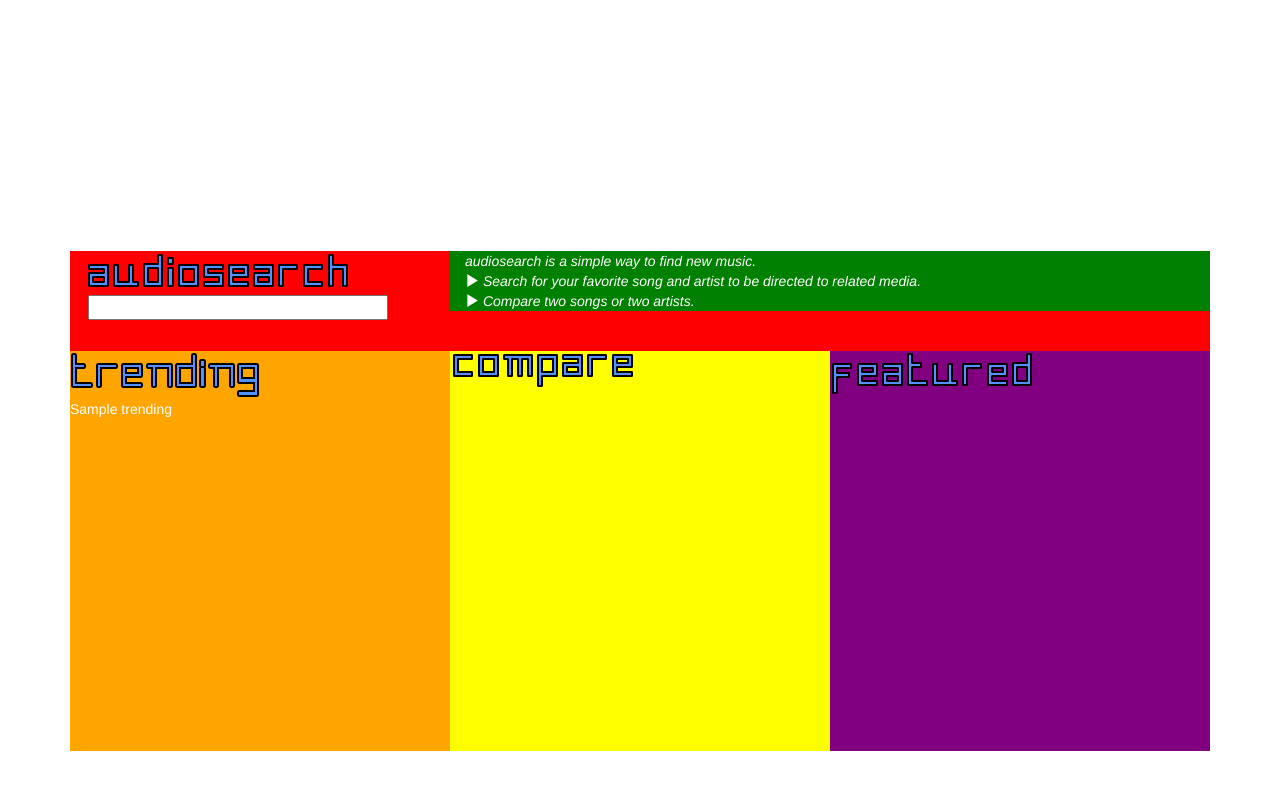
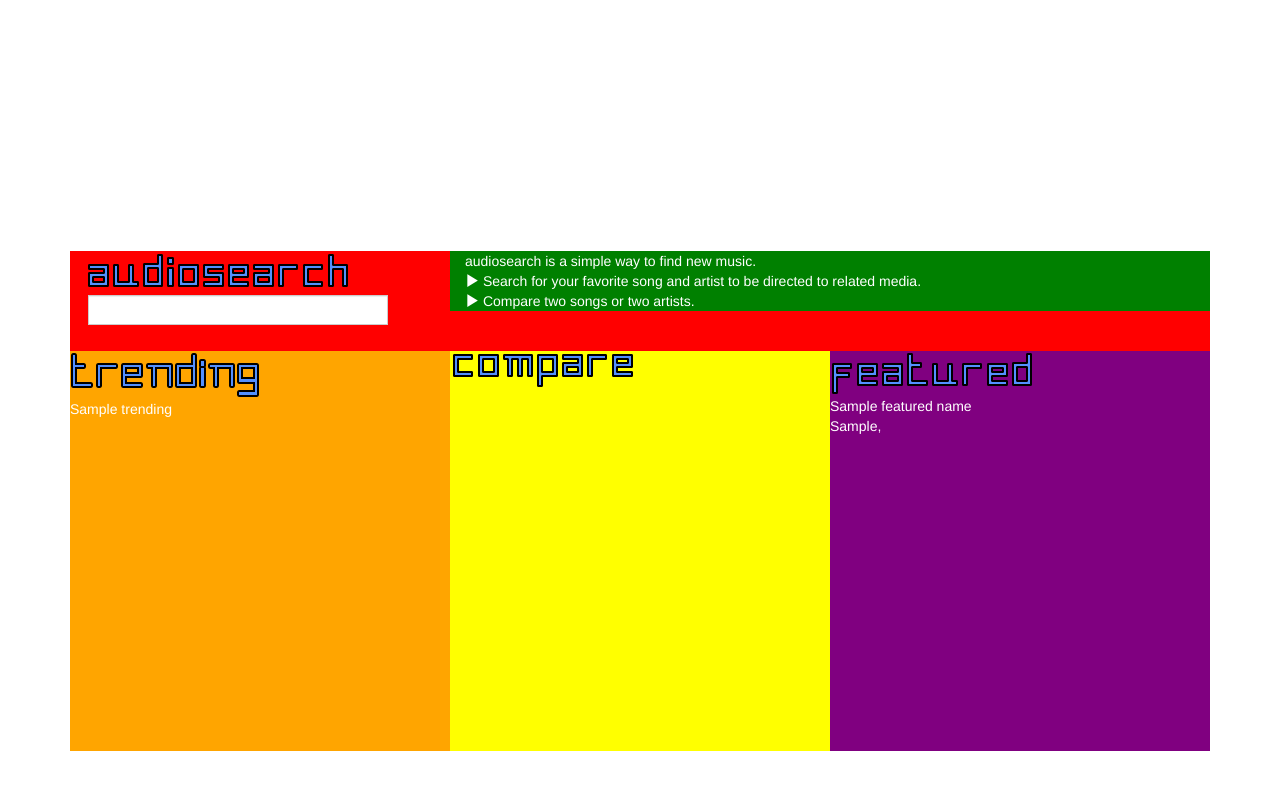
Before and after one commit to bchambs/audiosearch, a Django app: template templates/index.html in a window 1280 px wide. Run offline with Django 3.2, Linux system fonts and the light colour scheme; the template is opened without the code that fills it: most values are stand-ins (such as "Sample title", 1, 10 or a date in 2020); parts of the project's set-up code (start-up, migrations or seed data) failed here and were passed over; some libraries are stand-ins or nearby versions.

Commit message:
added featured

```diff
--- /dev/null
+++ b/featured.txt
@@ -0,0 +1 @@
+m83
--- a/static/css/grid.css
+++ b/static/css/grid.css
@@ -1,5 +1,6 @@
 body {
-    /*background: #343535;
+    /*
+    background: #343535;
     */
     margin:0;
     padding:0px;
@@ -16,6 +17,7 @@ body {
     height: 100%;
     top: 250px;
 }
+
 
 .red {
     background: red;
@@ -36,6 +38,7 @@ body {
     background: yellow;
 }
 
+
 #index-header {
     height: 100px;
 }
@@ -45,7 +48,7 @@ body {
 }
 
 #summary-block {
-    font-style: italic;
+    font-style: ;
 }
 
 #index-content {
@@ -62,14 +65,14 @@ body {
     padding: 0;
 }
 
-#random-block {
+#featured-block {
     height: 400px;
     padding: 0;
 }
 
 #search-bar {
     width: 300px;
-    height: 25px;
+    height: 30px;
     margin-top: 5px;
     margin-left: 3px;
     color:black;
--- a/templates/index.html
+++ b/templates/index.html
@@ -30,7 +30,10 @@
                 <img src="{{ STATIC_URL }}img/title.png">
 
                 <form action="/search/" method="GET">
-                    <input id="search-bar" type="text" name="q">
+                <div class="input-group">
+                    <input id="search-bar" type="text" name="q" class="form-control" >
+                </div>
+
                 </form>
             </div><!--END title block-->
 
@@ -48,9 +51,10 @@
             <!--trending block-->
             <div id="trending-block" class="col-lg-4 orange">
                 <img src="{{ STATIC_URL }}img/trending.png"> <br />
-                    {% for t in trending %}
-                        <a href = {% url 'home.views.artist_info' %}?q={{ t.name.split|join:'+' }} /> {{ t }}  <br />
-                    {% endfor %}
+                {% for t in trending %}
+                    <a href = {% url 'home.views.artist_info' %}?q={{ t.name.split|join:'+' }}> {{ t }} </a> <br />
+                {% endfor %}
+                <br />
             </div><!--END trending block-->
 
             <!--misc block-->
@@ -58,10 +62,15 @@
                 <img src="{{ STATIC_URL }}img/compare.png"> <br />
             </div><!--END block-->
 
-            <!--random-block-->
-            <div id="random-block" class="col-lg-4 purple">
+            <!--featured-block-->
+            <div id="featured-block" class="col-lg-4 purple">
                 <img src="{{ STATIC_URL }}img/featured.png"> <br />
-            </div><!--random-block-->
+                {{ featured_name }} <br />
+                {% for f in featured_terms %}
+                    {{ f }},
+                {% endfor %}
+
+            </div><!--featured-block-->
 
         </div>
     </div>
```
Also changed, not shown: home/views.py (+18 -1 lines), 1 other file.
